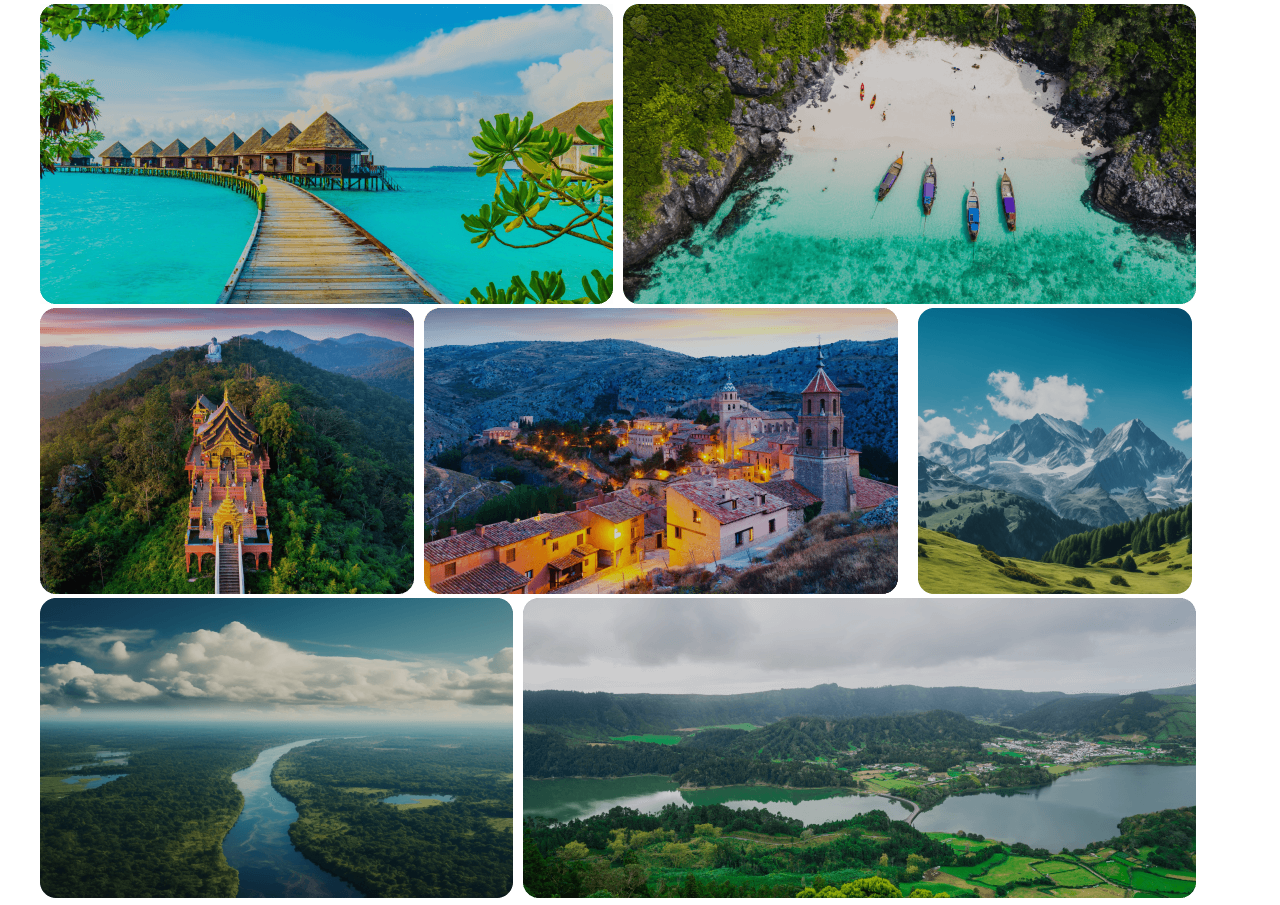
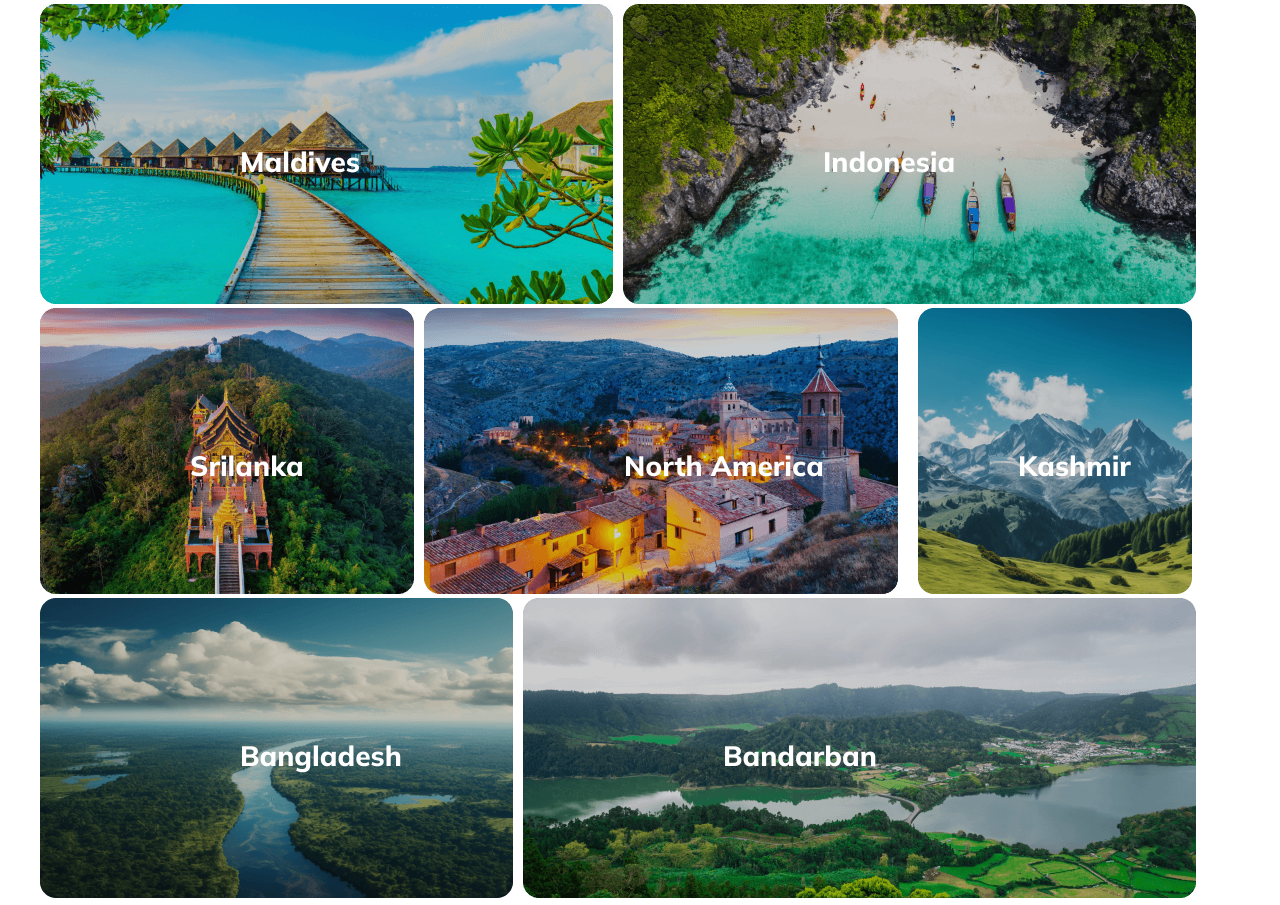
Before and after one commit to FahimTRS/Travel-website-assignment, a plain HTML site: page index.html in a window 1280 px wide. Shown: the part 1476-2381 px from the top of the page. Drawn offline with Linux system fonts and the light colour scheme.

Commit message:
country added with relative

```diff
--- a/index.html
+++ b/index.html
@@ -80,17 +80,27 @@
         <p>Travel is about the gorgeous feeling of teetering in the unknown.A ship in a harbor is safe, but it not what ships are built for.</p>
         <div class="destination-box">
           <div class="box-child-1">
-            <div class="maldiv"><img src="./Images/Rectangle 5.png" alt="" /></div>
-            <div class="indonesia"><img src="./Images/Rectangle 8.png" alt="" /></div>
+            <div class="maldiv">
+              <img src="./Images/Rectangle 5.png" alt="" />
+              <div class="absolute"><h3 class="text-color">Maldives</h3></div>
+            </div>
+            <div class="indonesia"><img src="./Images/Rectangle 8.png" alt="" />
+              <div class="absolute"><h3 class="text-color" >Indonesia</h3></div></div>
           </div>
           <div class="box-child-2">
-            <div class="srilanka"><img src="./Images/Rectangle 6.png" alt="" /></div>
-            <div class="america"><img src="./Images/Rectangle 7.png" alt="" /></div>
-            <div class="kashmir"><img src="./Images/Rectangle 9.png" alt="" /></div>
+            <div class="srilanka"><img src="./Images/Rectangle 6.png" alt="" />
+              <div class="absolute"><h3 class="text-color">Srilanka</h3></div></div>
+            <div class="america"><img src="./Images/Rectangle 7.png" alt="" />
+              <div class="absolute"><h3 class="text-color">North America</h3></div></div>
+            <div class="kashmir"><img src="./Images/Rectangle 9.png" alt="" />
+              <div class="absolute"><h3 class="text-color">Kashmir</h3></div></div>
           </div>
           <div class="box-child-3">
-            <div class="bangladesh"><img src="./Images/Rectangle 11.png" alt="" /></div>
-            <div class="bandarban"><img src="./Images/Rectangle 10.png" alt="" /></div>
+            <div class="bangladesh"><img src="./Images/Rectangle 11.png" alt="" />
+              <div class="absolute"><h3 class="text-color">Bangladesh</h3></div>
+            </div>
+            <div class="bandarban"><img src="./Images/Rectangle 10.png" alt="" />
+              <div class="absolute"><h3 class="text-color">Bandarban</h3></div></div>
           </div>
         </div>
       </section>
--- a/styles/style.css
+++ b/styles/style.css
@@ -244,6 +244,50 @@ line-height: 26px;
 .kashmir{
     padding-left: 10px;
 }
+
+
+.maldiv, .indonesia, .srilanka, .america, .kashmir, .bangladesh, .bandarban{
+    position: relative;
+}
+
+.maldiv .absolute, .indonesia .absolute, .america .absolute, .bangladesh .absolute, .bandarban .absolute{
+    position: absolute;
+    top: 140px;
+    left: 200px;
+
+}
+
+.srilanka .absolute{
+    position: absolute;
+    top: 140px;
+    left: 150px;
+
+
+}
+.kashmir .absolute{
+    position: absolute;
+    top: 140px;
+    left: 110px;
+
+}
+
+.text-color{
+    color: #FFF;
+text-align: center;
+font-size: 28px;
+font-weight: 800;
+
+
+}
+
+
+
+
+
+
+
+
+
 
 /* choose section */
 .choose h2{
```
